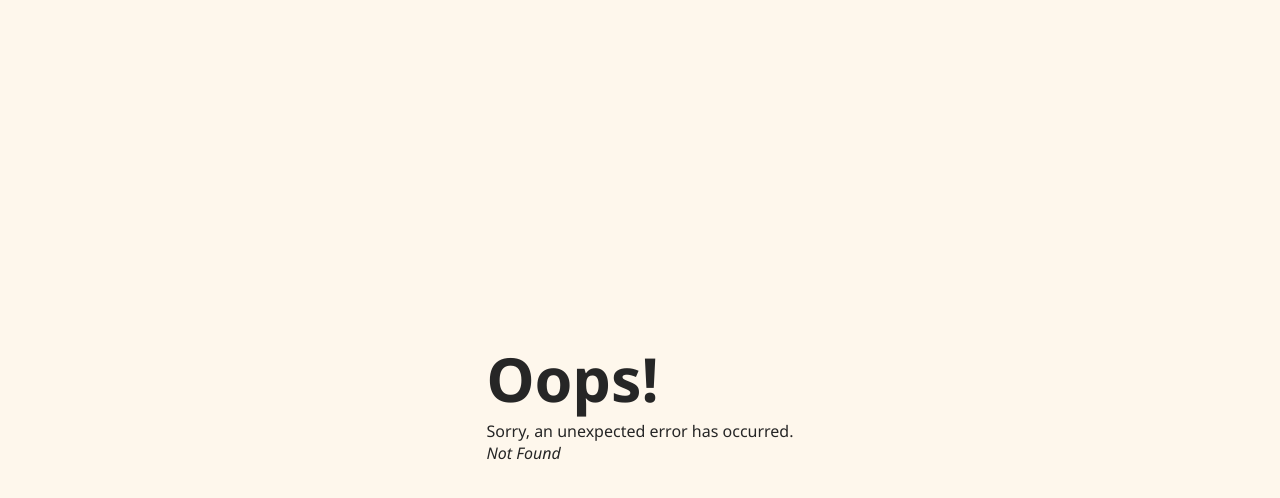
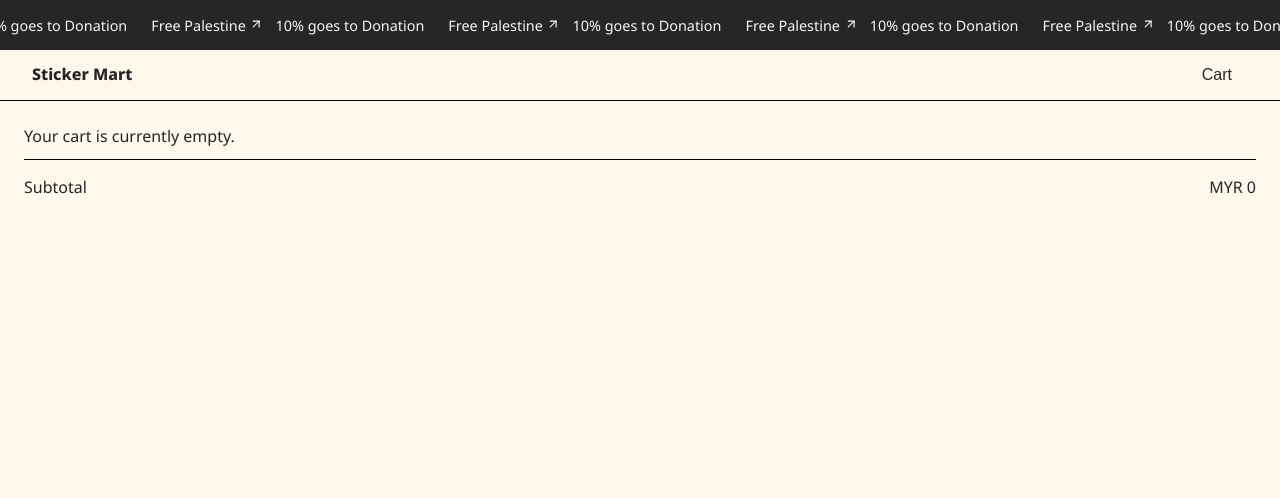
Before and after one commit to amiradeu/mart, a React (Vite) app: page /mycart in a window 1280 px wide. Before the commit this address had no page. Shown: the top 498 px of the page. Built offline with nearby package versions, Linux system fonts and the light colour scheme.

Commit message:
Router > MyCart page, share CartProvider context

```diff
--- a/src/App.jsx
+++ b/src/App.jsx
@@ -1,15 +1,12 @@
-import CartProvider from './components/CartProvider'
 import { Provider } from 'react-wrap-balancer'
 
 import Home from './components/Home'
 
 function App() {
     return (
-        <CartProvider>
-            <Provider>
-                <Home />
-            </Provider>
-        </CartProvider>
+        <Provider>
+            <Home />
+        </Provider>
     )
 }
 
--- a/src/components/CartShelf/CartShelf.js
+++ b/src/components/CartShelf/CartShelf.js
@@ -2,11 +2,12 @@ import React, { memo, useContext, useRef, useState } from 'react'
 import styled, { keyframes } from 'styled-components'
 import gsap from 'gsap'
 import { useGSAP } from '@gsap/react'
+import { Link } from 'react-router-dom'
 
 import { CartContext } from '../CartProvider'
-
 import Cart from '../Cart'
 import { QUERIES } from '../../constants'
+import SlideUpText from '../SlideUpText'
 
 function CartShelf() {
     const asideRef = useRef()
@@ -35,11 +36,24 @@ function CartShelf() {
                     <Total>
                         <p>
                             Subtotal
-                            {totalItems !== 0 ? ` (${totalItems} items)` : ''}
+                            {totalItems !== 0 ? (
+                                <>
+                                    &nbsp;(
+                                    {totalItems}
+                                    &nbsp;items)
+                                </>
+                            ) : (
+                                ''
+                            )}
                         </p>
-                        <p>MYR {subtotal}</p>
+                        <TextWrapper>
+                            <div>MYR&nbsp;</div>
+                            {subtotal}
+                        </TextWrapper>
                     </Total>
-                    <CheckoutButton ref={checkoutRef}>checkout</CheckoutButton>
+                    <MyCartLink to='/mycart' ref={checkoutRef}>
+                        view cart
+                    </MyCartLink>
                 </Footer>
             </Wrapper>
         </Aside>
@@ -126,7 +140,16 @@ const Total = styled.div`
     margin: 16px 0;
 `
 
-const CheckoutButton = styled.button`
+const TextWrapper = styled.div`
+    display: flex;
+    align-items: baseline;
+`
+
+const MyCartLink = styled(Link)`
+    display: inline-block;
+    text-align: center;
+    text-decoration: none;
+
     width: 100%;
     padding: 16px 0px;
 
--- a/src/components/Header/Header.js
+++ b/src/components/Header/Header.js
@@ -1,5 +1,6 @@
 import React, { useContext, useEffect, useRef, useState } from 'react'
 import styled from 'styled-components'
+import { Link } from 'react-router-dom'
 
 import { CartContext } from '../CartProvider'
 import SlideUpText from '../SlideUpText'
@@ -19,7 +20,7 @@ function Header() {
 
     return (
         <Wrapper>
-            <Title>Sticker Mart</Title>
+            <HomeLink to='/'>Sticker Mart</HomeLink>
             <CartButton onClick={toggleCart} ref={cartRef}>
                 Cart
                 {totalCart !== 0 && (
@@ -48,10 +49,14 @@ const Wrapper = styled.div`
     padding: 0px 32px;
 `
 
-const Title = styled.h1`
+const HomeLink = styled(Link)`
     font-size: 1rem;
+    font-weight: 800;
     line-height: 1;
     letter-spacing: -2%;
+
+    color: inherit;
+    text-decoration: none;
 
     margin-right: auto;
 `
--- /dev/null
+++ b/src/components/MyCart/MyCart.js
@@ -0,0 +1,73 @@
+import React, { useContext } from 'react'
+import styled from 'styled-components'
+
+import Superheader from '../Superheader'
+import Header from '../Header'
+
+import { CartContext } from '../CartProvider'
+import Cart from '../Cart'
+
+function MyCart() {
+    const { cart, totalItems, subtotal } = useContext(CartContext)
+
+    return (
+        <Wrapper>
+            <Superheader />
+            <Header />
+            <Main>
+                {cart.length === 0 && <p>Your cart is currently empty.</p>}
+                <CartWrapper>
+                    {cart.map((item, index) => (
+                        <Cart key={index} {...item} />
+                    ))}
+                </CartWrapper>
+
+                <Footer>
+                    <Total>
+                        <p>
+                            Subtotal
+                            {totalItems !== 0 ? ` (${totalItems} items)` : ''}
+                        </p>
+                        <p>MYR {subtotal}</p>
+                    </Total>
+                </Footer>
+            </Main>
+        </Wrapper>
+    )
+}
+
+const Wrapper = styled.div`
+    isolation: isolate;
+    padding-block-start: 50px;
+    padding-block-end: 4rem;
+`
+
+const Main = styled.main`
+    margin: 24px;
+`
+
+const CartWrapper = styled.div`
+    display: flex;
+    flex-direction: column;
+    gap: 12px;
+
+    margin-block-end: 12px;
+`
+
+const Footer = styled.div`
+    padding-block-end: 2px;
+    border-top: 1px solid black;
+
+    background-color: var(--color-background);
+    position: sticky;
+    bottom: 0;
+    left: 0;
+`
+
+const Total = styled.div`
+    display: flex;
+    justify-content: space-between;
+    margin: 16px 0;
+`
+
+export default MyCart
--- /dev/null
+++ b/src/components/MyCart/index.js
@@ -0,0 +1,2 @@
+export * from './MyCart';
+export { default } from './MyCart';
--- a/src/components/SlideUpText/SlideUpText.js
+++ b/src/components/SlideUpText/SlideUpText.js
@@ -13,17 +13,17 @@ const slideUp = keyframes`
   from { transform: translateY(100%)}
 `
 
-const Wrapper = styled.div`
+const Wrapper = styled.span`
     display: inline-block;
     position: relative;
     overflow: hidden;
 
     white-space: nowrap;
-    height: 100%;
     /* border: 1px solid black; */
 `
 
 const Text = styled.div`
+    line-height: 1.2;
     animation: ${slideUp} 1s cubic-bezier(0.25, 1, 0.5, 1);
 `
 
--- a/src/script.jsx
+++ b/src/script.jsx
@@ -5,6 +5,9 @@ import { createBrowserRouter, RouterProvider } from 'react-router-dom'
 // Router Pages
 import App from './App'
 import Error from './components/Error'
+import MyCart from './components/MyCart'
+
+import CartProvider from './components/CartProvider'
 
 import GlobalStyles from './components/GlobalStyles'
 
@@ -15,11 +18,17 @@ const router = createBrowserRouter([
         element: <App />,
         errorElement: <Error />,
     },
+    {
+        path: '/mycart',
+        element: <MyCart />,
+    },
 ])
 
 root.render(
     <React.StrictMode>
-        <RouterProvider router={router} />
-        <GlobalStyles />
+        <CartProvider>
+            <RouterProvider router={router} />
+            <GlobalStyles />
+        </CartProvider>
     </React.StrictMode>
 )
```
